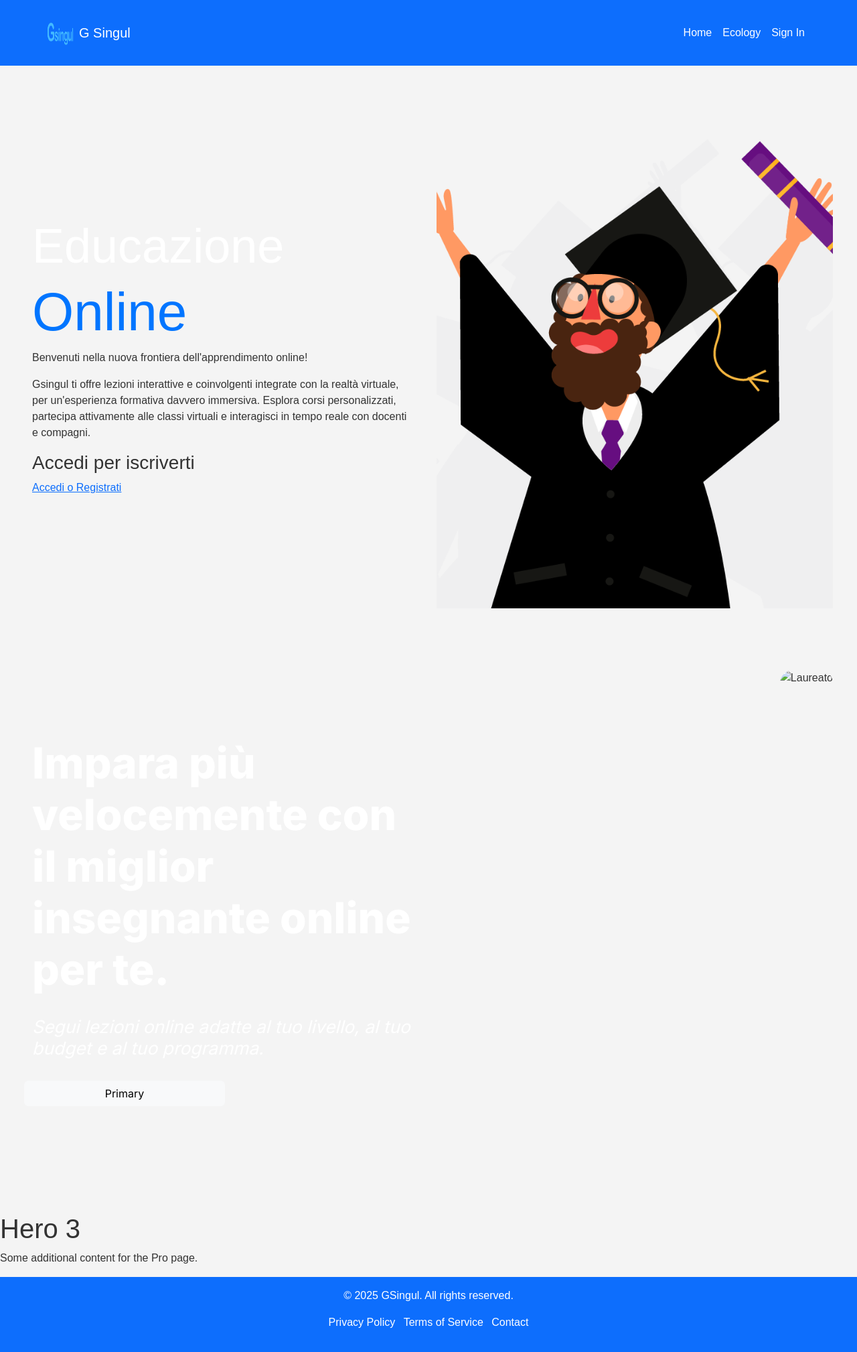
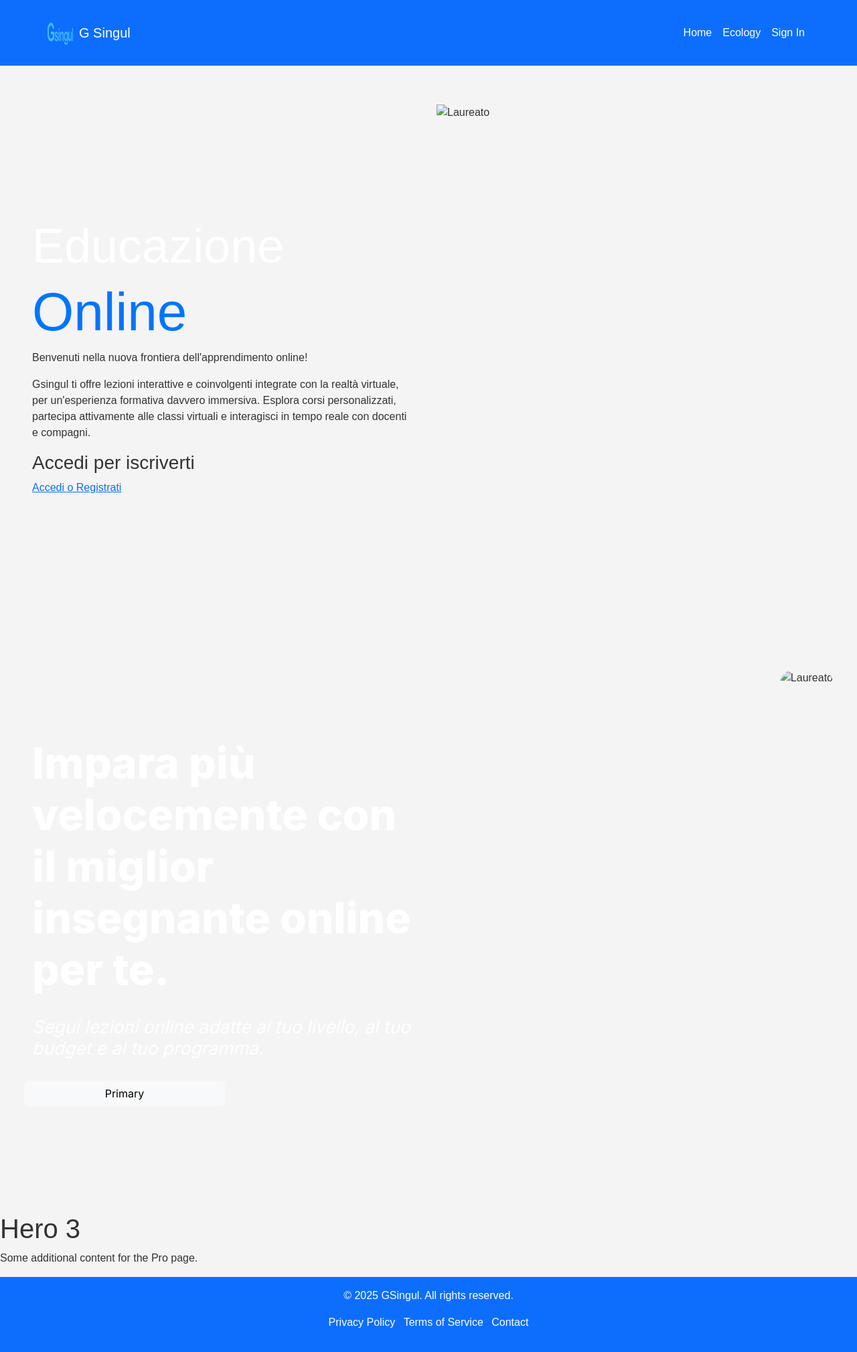
Before and after one commit to GSingul/grafica-bootstraps, a Jekyll site: the page built from index.md, in a window 1280 px wide. Shown: the whole page at 67% size. Built offline with Jekyll 4.4.1, drawn with Linux system fonts in a browser that asks for light colours.

Commit message:
Update hero-1.html

```diff
--- a/_includes/hero-1.html
+++ b/_includes/hero-1.html
@@ -15,7 +15,7 @@
                 </div>
                 <div class="col-6 d-flex align-items-center justify-content-center">
                     <div class="d-flex w-100 h-100">
-                        <img src="{{ '/assets/images/Laureato_destokp.png' | relative_url }}" alt="Laureato" class="img-fluid"
+                        <img src="/images/Laureato_destokp.png" alt="Laureato" class="img-fluid"
                              style="width: 100%; height: 100%; object-fit: cover;">
                     </div>
                 </div>
```
